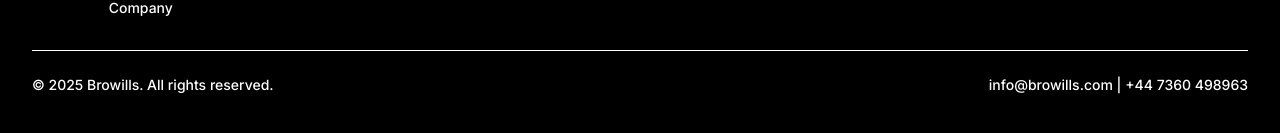
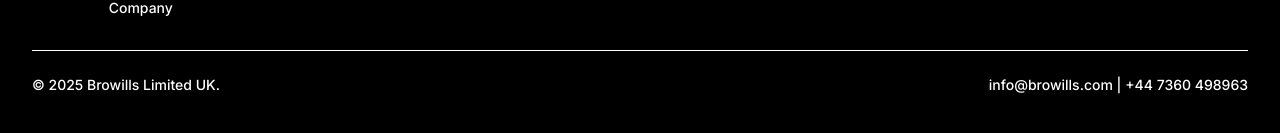
Before and after one commit to Browills/website, a React (Vite) app: page / in a window 1280 px wide. Shown: the part 3416-3549 px from the top of the page. Built offline with nearby package versions, Linux system fonts and the light colour scheme.

Commit message:
update: Change footer copyright text to ' 2025 Browills Limited UK.'

```diff
--- a/src/react-app/components/Layout/Footer.tsx
+++ b/src/react-app/components/Layout/Footer.tsx
@@ -159,7 +159,7 @@ const Footer: React.FC = () => {
         >
           <div className="flex flex-col md:flex-row justify-between items-center space-y-2 md:space-y-0 w-full">
             <p className="text-sm text-browills-gray">
-              © 2025 Browills. All rights reserved.
+              © 2025 Browills Limited UK.
             </p>
             <p className="text-sm text-browills-gray">
               info@browills.com | +44 7360 498963
```
